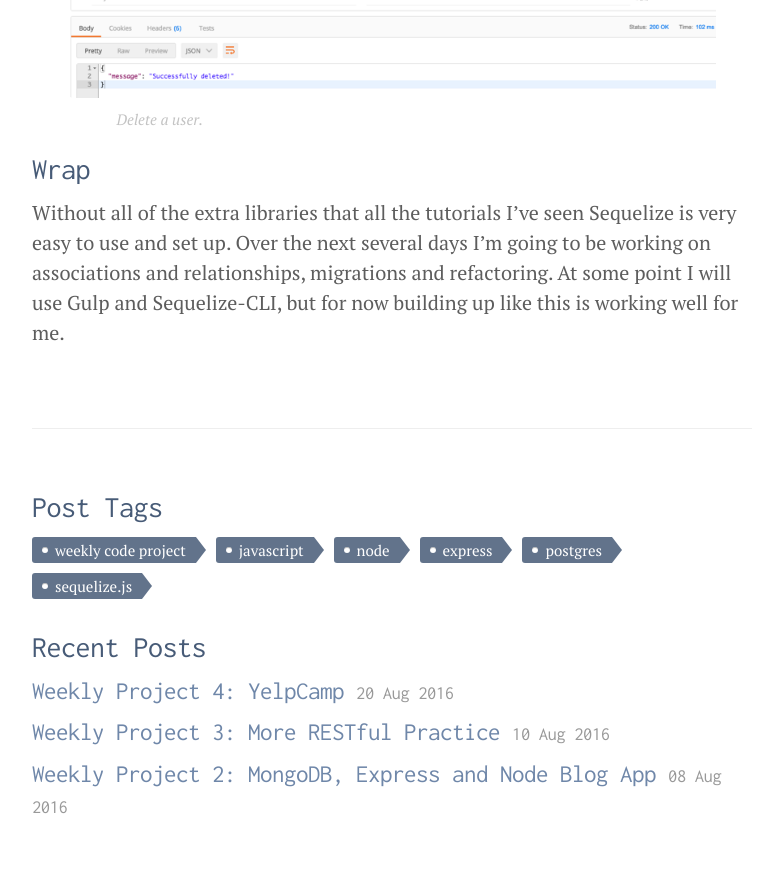
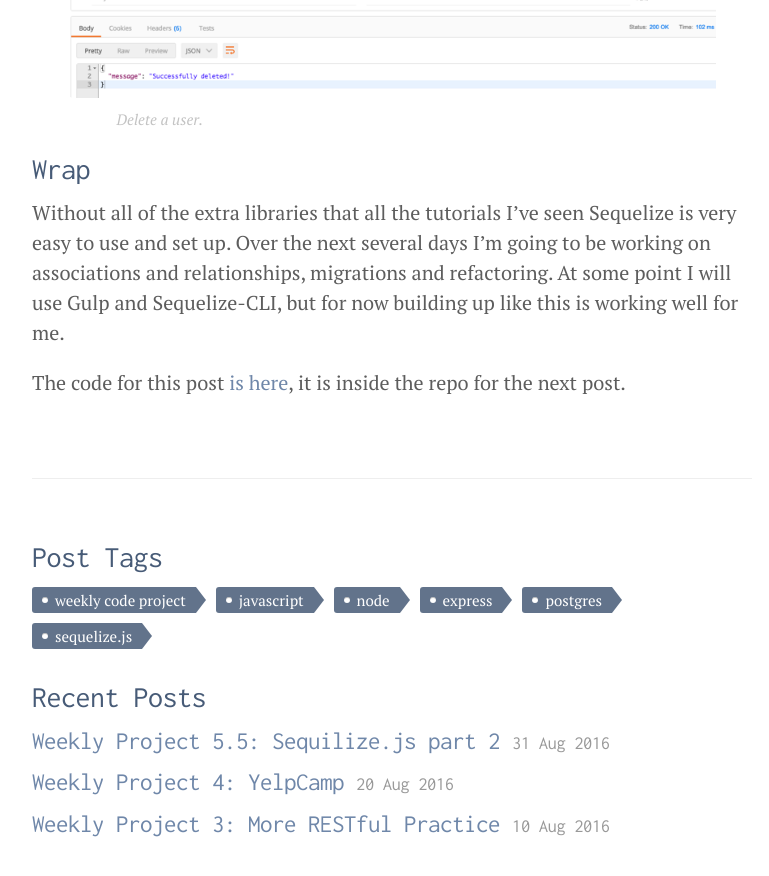
Before and after one commit to andrianaimisa/mgritts.github.io, a Jekyll site: the page built from _posts/2016-08-30-cp5-sequelize-up-running.md, in a window 1280 px wide and 900 px high, scrolled down 6564 px. Shown: the top 876 px of the window, without its empty margins (248-1017 px from the left). Built offline with Jekyll 4.4.1, drawn with Linux system fonts in a browser that asks for light colours; comment, search, counter and statistics services are not loaded.

Commit message:
cv, edits to recent posts

```diff
--- a/_includes/sidebar.html
+++ b/_includes/sidebar.html
@@ -25,7 +25,7 @@
       {% endif %}
     {% endfor %}
 
-    <a class="sidebar-nav-item" href="../cv">CV</a>
+    <a class="sidebar-nav-item" href="{{ site.url }}/cv">CV</a>
     <a class="sidebar-nav-item" href="{{ site.github }}">GitHub</a>
     <a class="sidebar-nav-item" href="http://www.r-bloggers.com/">R-Bloggers</a>
   </nav>
--- a/_posts/2016-08-30-cp5-sequelize-up-running.md
+++ b/_posts/2016-08-30-cp5-sequelize-up-running.md
@@ -239,7 +239,10 @@ At the very end I started a node server to accept request. The easiest way to te
 
 Without all of the extra libraries that all the tutorials I've seen Sequelize is very easy to use and set up. Over the next several days I'm going to be working on associations and relationships, migrations and refactoring. At some point I will use Gulp and Sequelize-CLI, but for now building up like this is working well for me.
 
+The code for this post [is here][5], it is inside the repo for the next post.
+
 [1]: {% post_url 2016-08-20-coding-project-week4-yelpcamp %}
 [2]: {% post_url 2016-08-10-coding-project-week3-more-restful-practice %}
 [3]: http://docs.sequelizejs.com/en/v3/
 [4]: https://www.getpostman.com/
+[5]: https://github.com/kissmygritts/coding-challenge/blob/master/week5-express-sequelize/restful-sequelize.js
```
Also changed, not shown: other parts of _includes/sidebar.html (+1 -1 lines), _posts/2016-07-28-weekly-code-project-prologue.md (+10 -4 lines), _posts/2016-08-31-cp5.5-sequelize-part-2.md (added, +17 -0 lines), cv.md (+3 -0 lines).
